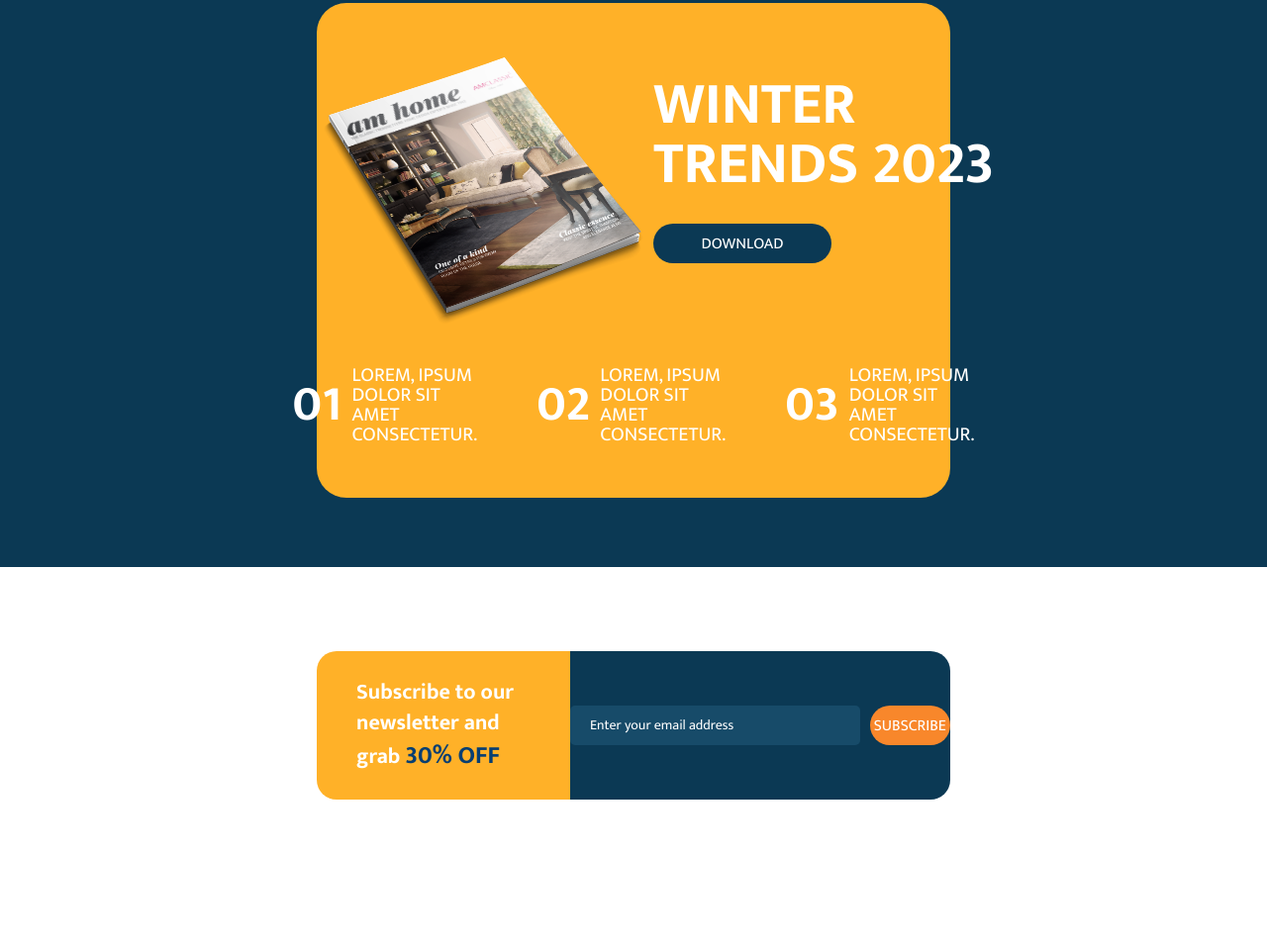
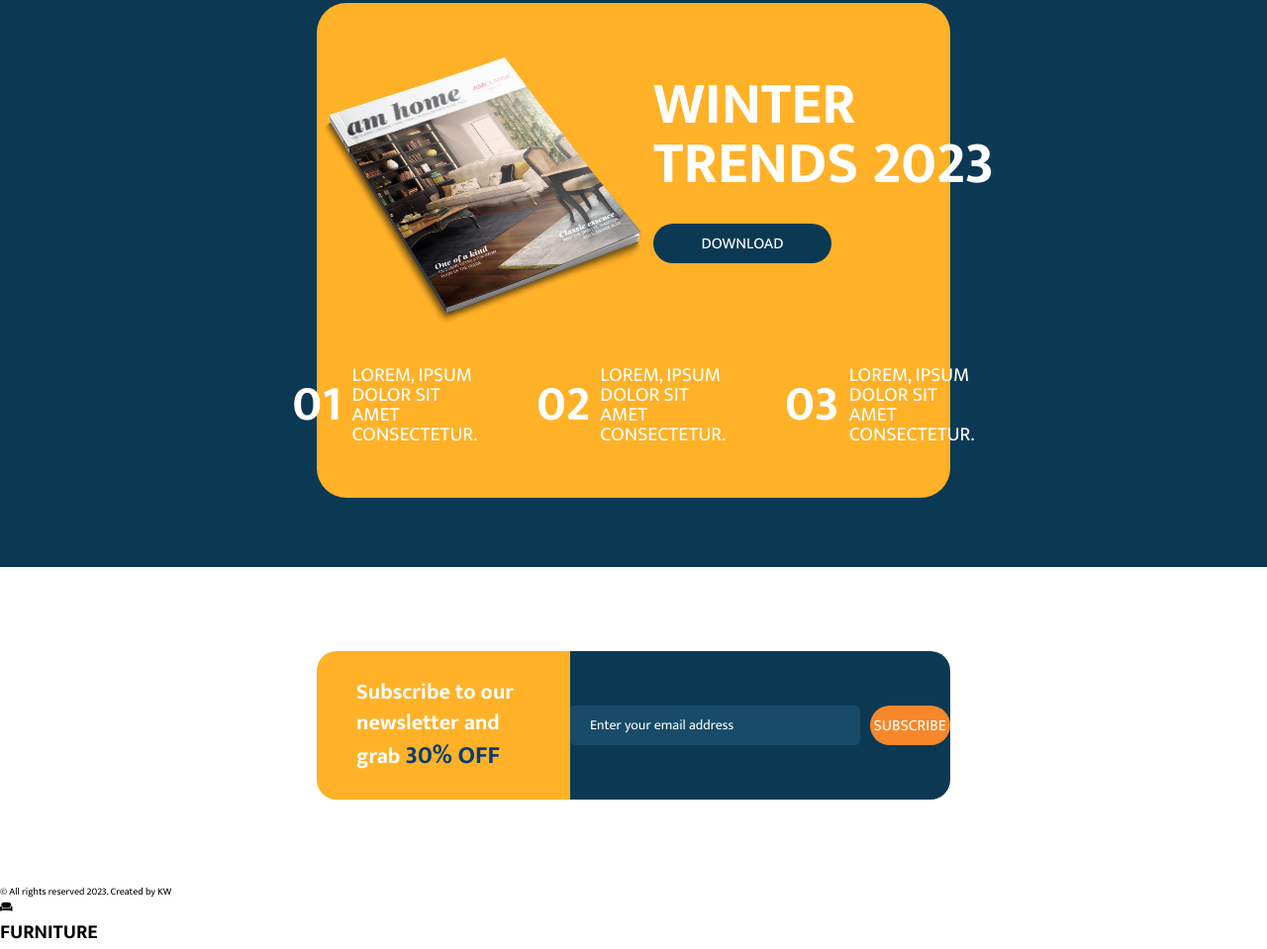
Before and after one commit to kwalczak80/Furniture-Website, a plain HTML site: page index.html in a window 1280 px wide. Shown: the part 3774-4733 px from the top of the page at 99% size. Before the commit the page ends 4667 px from the top, so only its background shows below. Drawn offline with Linux system fonts and the light colour scheme; a web font is replaced by a local one.

Commit message:
Create footer

```diff
--- a/index.html
+++ b/index.html
@@ -287,6 +287,20 @@
         </div>
       </section>
       <!-- End of contact -->
+
+      <!-- Footer -->
+      <footer class="footer">
+        <div class="copyright">
+          <p>&copy; All rights reserved 2023. Created by KW</p>
+        </div>
+        <div class="brand">
+          <i class="fa-solid fa-couch"></i>
+          <h1>FURNITURE</h1>
+        </div>
+      </footer>
+
+      <!-- End of footer -->
+
     </div>
     <!-- End of container -->
   </body>
```
